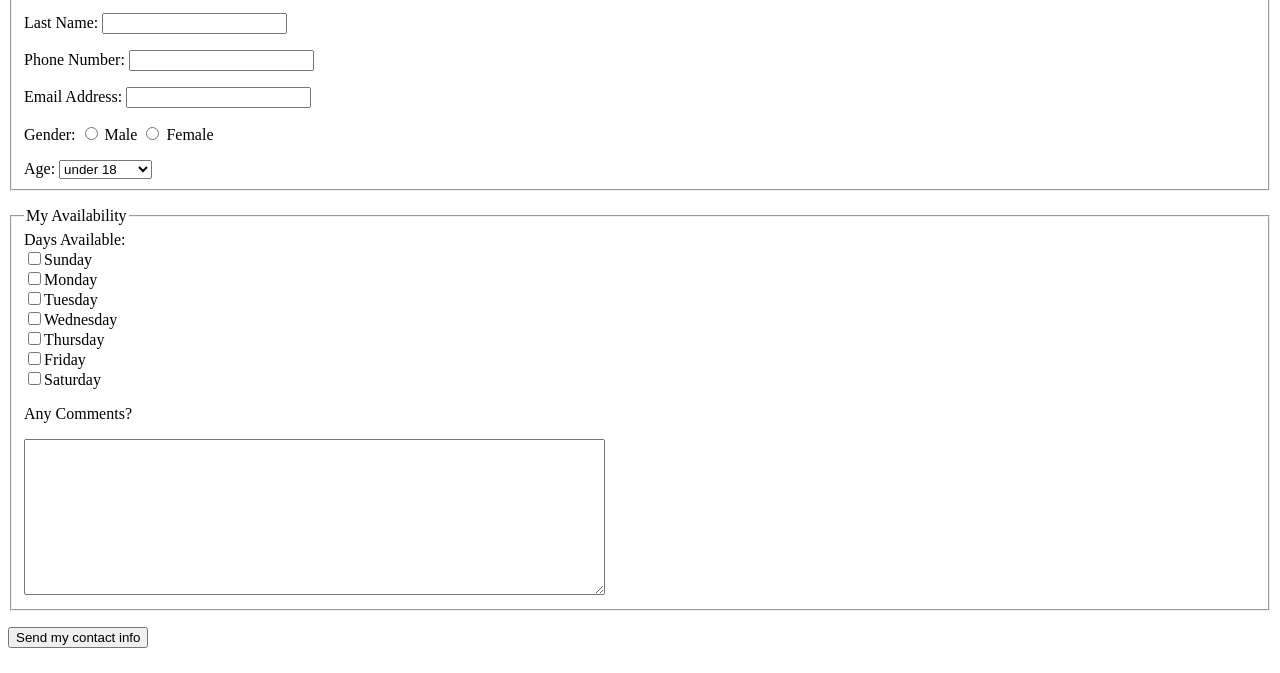
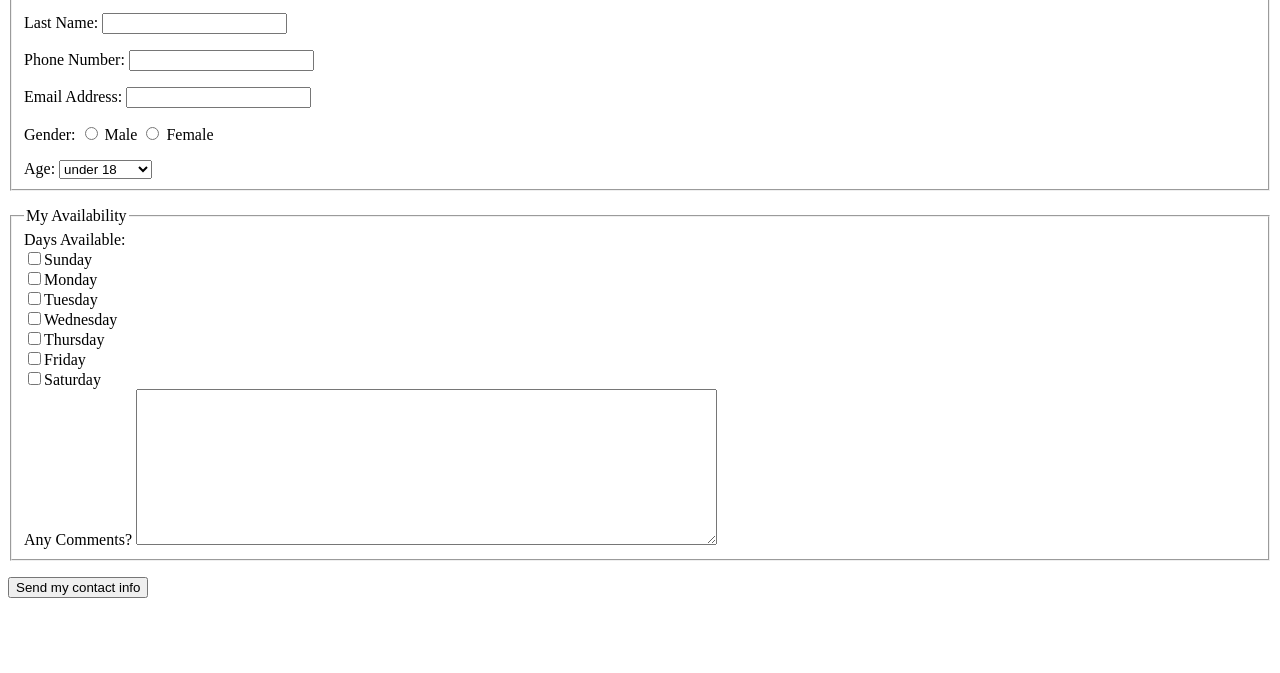
Before and after one commit to rarmenta1/Lab4, a plain HTML site: page index.html in a window 1280 px wide. Shown: the part 127-800 px from the top of the page. Drawn offline with Linux system fonts and the light colour scheme.

Commit message:
Added label

```diff
--- a/index.html
+++ b/index.html
@@ -70,7 +70,7 @@
           <label><input type="checkbox" name="available_field[]" value="Saturday">Saturday</label>
         </div>
         <div>
-          <p> Any Comments?</p>
+          <label> Any Comments?</label>
           <textarea cols="70" rows="10" name="comments_field"></textarea>
         </div>
       </fieldset>
```
